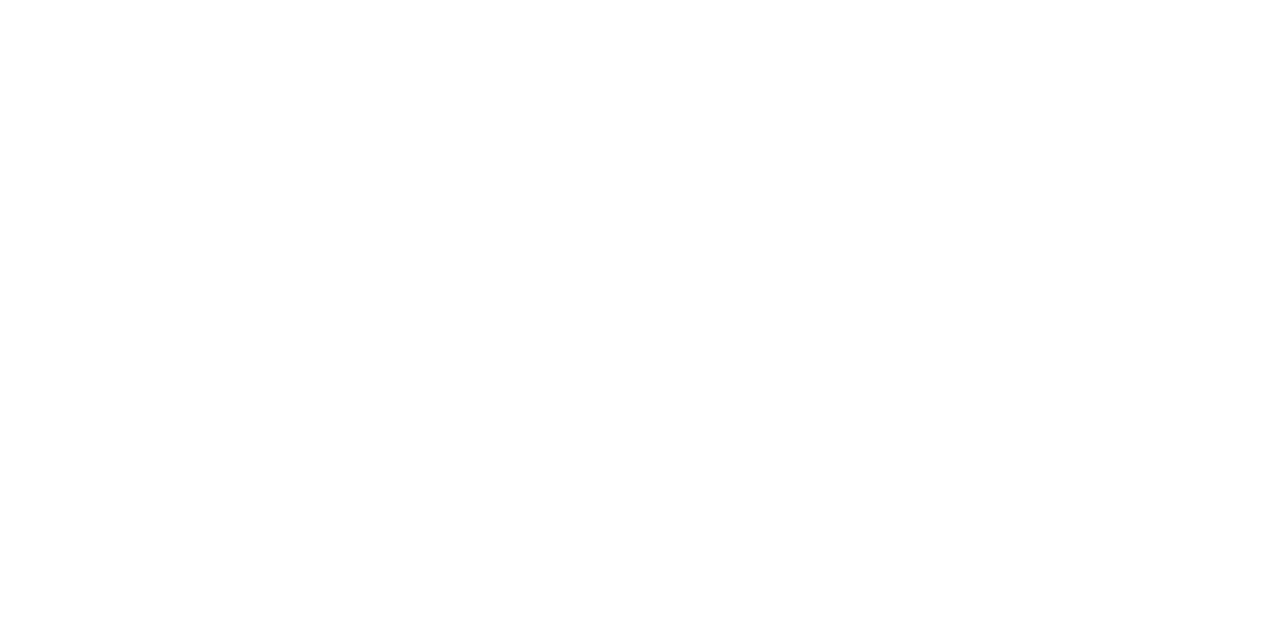
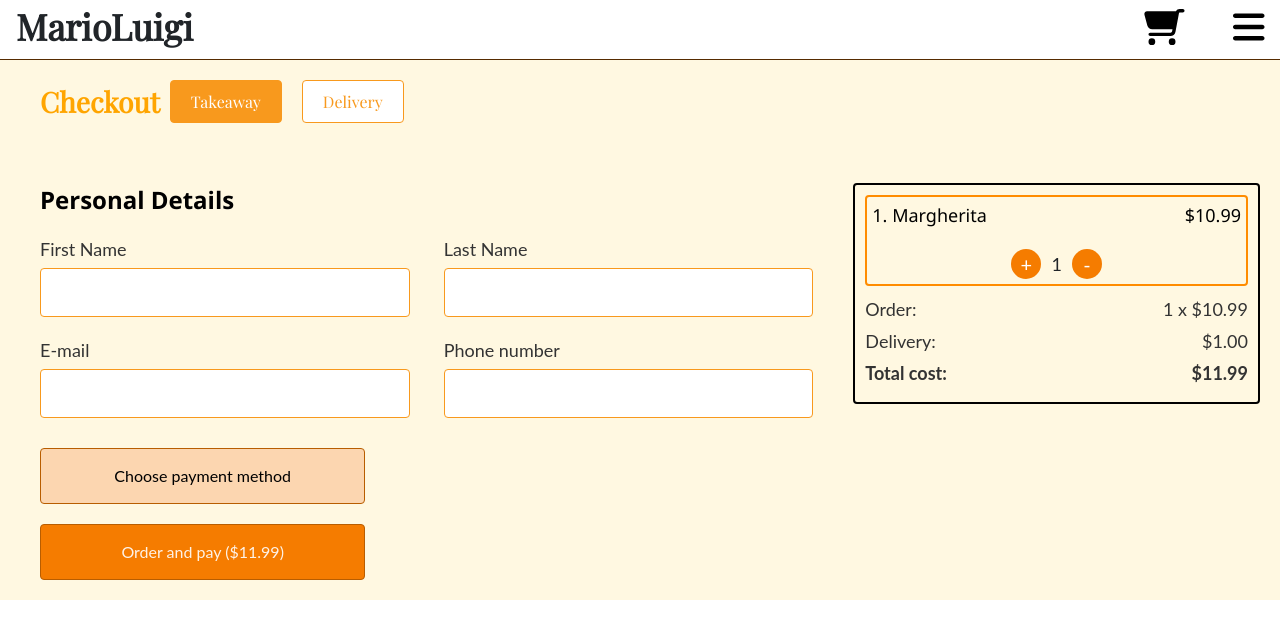
Before and after one commit to fsosn/Restaurant-App, a React (Vite) app in the folder frontend/: page /checkout-delivery in a window 1280 px wide. Before the commit this address had no page. Shown: the top 638 px of the page. Built offline with nearby package versions, Linux system fonts and the light colour scheme.

Commit message:
feat: added page and components dedicated to Checkout

```diff
--- a/frontend/src/App.jsx
+++ b/frontend/src/App.jsx
@@ -1,6 +1,7 @@
 import './App.css'
 import MainPage from "./pages/MainPage.jsx";
 import OrderHistoryPage from "./pages/OrderHistoryPage.jsx";
+import CheckoutPage from "./pages/checkout/CheckoutPage.jsx"
 import {Route, Routes} from "react-router-dom";
 import {RequireAuth} from "./auth/RequireAuth.jsx";
 import RegisterForm from "./components/auth/register/RegisterForm.jsx";
@@ -14,6 +15,7 @@
             <Route path='/login' element={<LoginForm/>}/>
             <Route path='/register' element={<RegisterForm/>}/>
             <Route path='/order-history' element={<OrderHistoryPage/>}/>
+            <Route path='/checkout-delivery' element={<CheckoutPage/>}/>
         </Routes>
     );
 }
--- /dev/null
+++ b/frontend/src/components/checkout/cartsummary/CartSummary.css
@@ -0,0 +1,65 @@
+   .cart-summary-box {
+    margin-top: 20px;
+    border: 2px solid black;
+    padding: 10px;
+    background-color: none;
+    height: fit-content;
+    border-radius: 4px;
+  }
+
+  .cart-summary-inner-box {
+    border: 2px solid darkorange;
+    padding: 5px;
+    border-radius: 4px;
+  }
+
+  .cart-summary-header {
+    display: flex;
+    justify-content: space-between;
+    align-items: center;
+    margin-bottom: 10px;
+  }
+
+  .cart-summary-header span {
+    color: #333;
+    font-size: 18px;
+    color: black;
+    margin-bottom: 10px;
+    font-family:'Segoe UI', Tahoma, Geneva, Verdana, sans-serif;
+  }
+
+  .quantity-controls {
+    display: flex;
+    align-items: center;
+    gap: 10px;
+    justify-content: center;
+  }
+
+  .quantity-controls button {
+    background-color: #f57c00;
+    color: white;
+    border: none;
+    border-radius: 50%;
+    width: 30px;
+    height: 30px;
+    font-size: 20px;
+    display: flex;
+    align-items: center;
+    justify-content: center;
+    cursor: pointer;
+  }
+
+  .cart-summary-details {
+    margin-top: 10px;
+  }
+
+  .cart-summary-details p {
+    margin: 5px 0;
+    color: #333;
+    display: flex;
+    justify-content: space-between;
+  }
+
+  .cart-summary-details .total-cost {
+    font-weight: bold;
+  }
--- /dev/null
+++ b/frontend/src/components/checkout/cartsummary/CartSummary.jsx
@@ -0,0 +1,55 @@
+import React, { useState, useEffect } from 'react';
+import './CartSummary.css';
+
+const CartSummary = ({ onTotalCostChange }) => {
+  const [quantity, setQuantity] = useState(1);
+  const itemPrice = 10.99;
+  const deliveryFee = 1.00;
+
+  useEffect(() => {
+    const totalCost = (quantity * itemPrice + deliveryFee).toFixed(2);
+    onTotalCostChange(totalCost);
+  }, [quantity, onTotalCostChange]);
+
+  const increaseQuantity = () => {
+    setQuantity(quantity + 1);
+  };
+
+  const decreaseQuantity = () => {
+    if (quantity > 1) {
+      setQuantity(quantity - 1);
+    }
+  };
+
+  return (
+    <div className="cart-summary-box">
+      <div className="cart-summary-inner-box">
+        <div className="cart-summary-header">
+          <span>1. Margherita</span>
+          <span>$10.99</span>
+        </div>
+        <div className="quantity-controls">
+          <button onClick={increaseQuantity}>+</button>
+          <span>{quantity}</span>
+          <button onClick={decreaseQuantity}>-</button>
+        </div>
+      </div>
+      <div className="cart-summary-details">
+        <p>
+          <span>Order:</span>
+          <span>{quantity} x $10.99</span>
+        </p>
+        <p>
+          <span>Delivery:</span>
+          <span>$1.00</span>
+        </p>
+        <p className="total-cost">
+          <span>Total cost:</span>
+          <span>${(quantity * itemPrice + deliveryFee).toFixed(2)}</span>
+        </p>
+      </div>
+    </div>
+  );
+};
+
+export default CartSummary;
--- /dev/null
+++ b/frontend/src/components/checkout/deliverydetails/DeliveryDetailsForm.css
@@ -0,0 +1,41 @@
+.delivery-details {
+  padding: 20px;
+  margin-bottom: 20px;
+  background-color: none;
+}
+
+.delivery-details h2 {
+  color: black;
+  font-size: 24px;
+  margin-bottom: 10px;
+  font-family:'Segoe UI', Tahoma, Geneva, Verdana, sans-serif;
+  font-style: normal;
+  font-weight: bold;
+}
+
+.delivery-details label {
+  display: block;
+  margin-top: 10px;
+  color: #333;
+}
+
+.delivery-details input {
+  width: 100%;
+  padding: 10px;
+  margin-top: 5px;
+  margin-bottom: 10px;
+  border: 1px solid orange;
+  border-radius: 4px;
+}
+
+.delivery-details input:focus {
+  border-color: darkorange;
+  outline: none;
+}
+
+.delivery-details .row {
+  width: auto;
+  display: grid;
+  grid-template-columns: repeat(3, 1fr);
+  gap: 10px;
+}
--- /dev/null
+++ b/frontend/src/components/checkout/deliverydetails/DeliveryDetailsForm.jsx
@@ -0,0 +1,30 @@
+import React from 'react';
+import './DeliveryDetailsForm.css';
+
+const DeliveryDetailsForm = () => {
+  return (
+    <div className="delivery-details">
+      <h2>Delivery Details</h2>
+      <label>Street Address</label>
+      <input />
+      <label>Street Address - Line 2</label>
+      <input />
+      <div className="row">
+        <div>
+          <label>City</label>
+          <input />
+        </div>
+        <div>
+          <label>State</label>
+          <input />
+        </div>
+        <div>
+          <label>Zip Code</label>
+          <input />
+        </div>
+      </div>
+    </div>
+  );
+};
+
+export default DeliveryDetailsForm;
--- /dev/null
+++ b/frontend/src/components/checkout/personaldetails/PersonalDetailsForm.css
@@ -0,0 +1,42 @@
+.personal-details {
+    padding: 20px;
+    margin-bottom: 20px;
+    background-color: none
+}
+
+.personal-details h2 {
+    color: black;
+    font-size: 24px;
+    margin-bottom: 10px;
+    font-family: 'Segoe UI', Tahoma, Geneva, Verdana, sans-serif;
+    font-style: normal;
+    font-weight: bold;
+}
+
+.personal-details label {
+    display: block;
+    margin-top: 10px;
+    color: #333;
+}
+
+.personal-details input {
+    width: 100%;
+    padding: 10px;
+    margin-top: 5px;
+    margin-bottom: 10px;
+    border: 1px solid #F8991D;
+    border-radius: 4px;
+    transition: border-color 0.3s;
+}
+
+.personal-details input:focus {
+    border-color: darkorange;
+    outline: none;
+}
+
+.personal-details .row {
+    width: auto;
+    display: grid;
+    grid-template-columns: repeat(2, 1fr);
+    gap: 10px;
+}
--- /dev/null
+++ b/frontend/src/components/checkout/personaldetails/PersonalDetailsForm.jsx
@@ -0,0 +1,32 @@
+import React from 'react';
+import './PersonalDetailsForm.css';
+
+const PersonalDetailsForm = () => {
+  return (
+    <div className="personal-details">
+      <h2>Personal Details</h2>
+      <div className="row">
+        <div>
+          <label>First Name</label>
+          <input />
+        </div>
+        <div>
+          <label>Last Name</label>
+          <input />
+        </div>
+      </div>
+      <div className="row">
+        <div>
+          <label>E-mail</label>
+          <input />
+        </div>
+        <div>
+          <label>Phone number</label>
+          <input />
+        </div>
+      </div>
+    </div>
+  );
+};
+
+export default PersonalDetailsForm;
--- /dev/null
+++ b/frontend/src/pages/checkout/CheckoutPage.css
@@ -0,0 +1,84 @@
+.checkout-container-box {
+    display: grid;
+    grid-template-columns: 2fr 1fr;
+    gap: 20px;
+    padding: 20px;
+    background-color: #fff8e1;
+  }
+
+  .order-type-buttons {
+    display: flex;
+    justify-content: left;
+    align-items: center;
+    margin-bottom: 20px;
+    margin-left: 20px;
+    grid-column: span 2;
+    color: orange;
+    font-weight: bold;
+  }
+
+  .order-type-buttons button {
+    background-color: #fff;
+    color: #F8991D;
+    border: 1px solid #F8991D;
+    padding: 10px 20px;
+    margin: 0 10px;
+    cursor: pointer;
+    font-size: 16px;
+    border-radius: 4px;
+  }
+
+  .order-type-buttons button.active {
+    background-color: #F8991D;
+    color: #fff;
+  }
+
+  .details-box {
+    display: flex;
+    flex-direction: column;
+    gap: 20px;
+    color: Black;
+  }
+
+  .buttons-box {
+    display: flex;
+    flex-direction: column;
+    width: min(40%,400px);
+    margin-left: 20px;
+  }
+
+  .buttons-box .payment-type-button {
+    background-color: #fcd6b0;
+    color: black;
+    border: 1px solid #b85d00;
+    padding: 15px 30px;
+    cursor: pointer;
+    font-size: 16px;
+    border-radius: 4px;
+    margin-bottom: 10px;
+    margin-top: -40px;
+  }
+
+  .buttons-box .order-button {
+    background-color: #f57c00;
+    color: #fef2e6;
+    border: 1px solid #b85d00;
+    padding: 15px 30px;
+    cursor: pointer;
+    font-size: 16px;
+    border-radius: 4px;
+    margin-top: 10px;
+  }
+  .payment-type-button-sign {
+    float: right;
+    width: 50px;
+    height: 50px;
+  }
+
+  .buttons-box .order-button:hover {
+    background-color: #d06900;
+  }
+
+  .buttons-box .payment-type-button:hover {
+    background-color:   #efc7ab;
+  }
--- /dev/null
+++ b/frontend/src/pages/checkout/CheckoutPage.jsx
@@ -0,0 +1,47 @@
+import React, { useState } from 'react';
+import Page from "../template/Page.jsx";
+import './CheckoutPage.css';
+import DeliveryDetailsForm from '../../components/checkout/deliverydetails/DeliveryDetailsForm.jsx';
+import PersonalDetailsForm from '../../components/checkout/personaldetails/PersonalDetailsForm.jsx';
+import CartSummary from '../../components/checkout/cartsummary/CartSummary.jsx';
+
+const CheckoutPage = () => {
+  const [orderType, setOrderType] = useState('takeaway'); // Default to takeaway
+  const [totalCost, setTotalCost] = useState('11.99'); // Initial total cost
+
+  const handleTotalCostChange = (newTotalCost) => {
+    setTotalCost(newTotalCost);
+  };
+
+  let title = "MarioLuigi";
+  return (
+    <Page pageTitle={title}>
+      <div className="checkout-container-box">
+        <h1 className="order-type-buttons" style={{color: "orange"}}>
+          Checkout
+          <button onClick={() => setOrderType('takeaway')} className={orderType === 'takeaway' ? 'active' : ''}>
+            Takeaway
+          </button>
+          <button onClick={() => setOrderType('delivery')} className={orderType === 'delivery' ? 'active' : ''}>
+            Delivery
+          </button>
+        </h1>
+        <div className='details-box'>
+          {orderType === 'delivery' &&
+            <div className="delivery-details-box"><DeliveryDetailsForm /></div>
+          }
+          <div className="personal-details-box"><PersonalDetailsForm /></div>
+        </div>
+        <div>
+          <CartSummary onTotalCostChange={handleTotalCostChange} />
+        </div>
+        <div className="buttons-box">
+          <button className='payment-type-button'>Choose payment method</button>
+          <button className='order-button'>Order and pay (${totalCost})</button>
+        </div>
+      </div>
+    </Page>
+  );
+};
+
+export default CheckoutPage;
```
